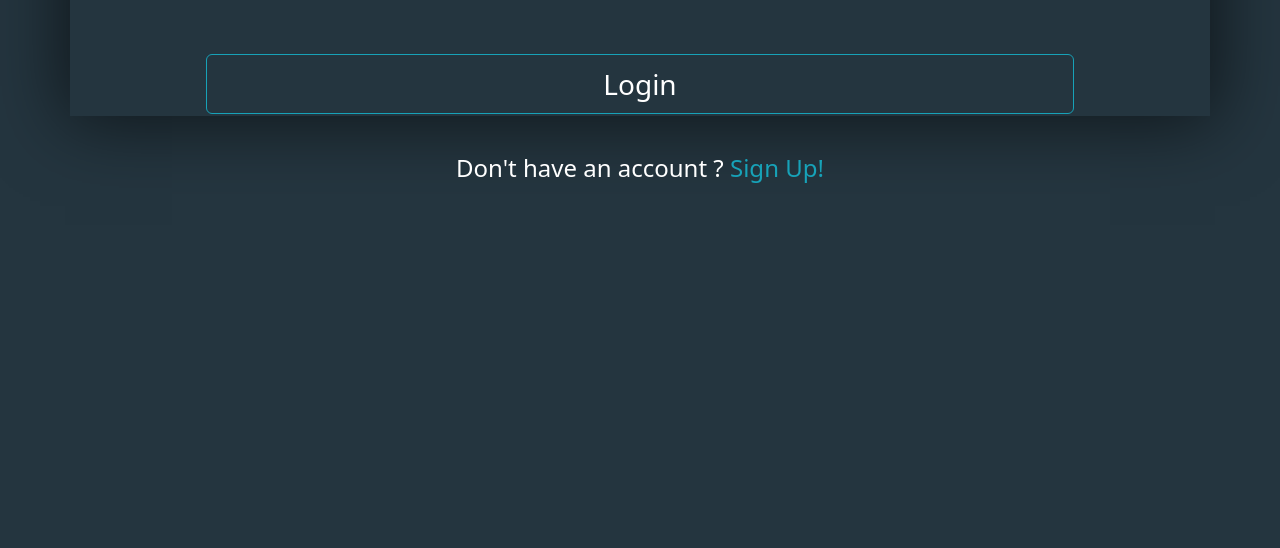
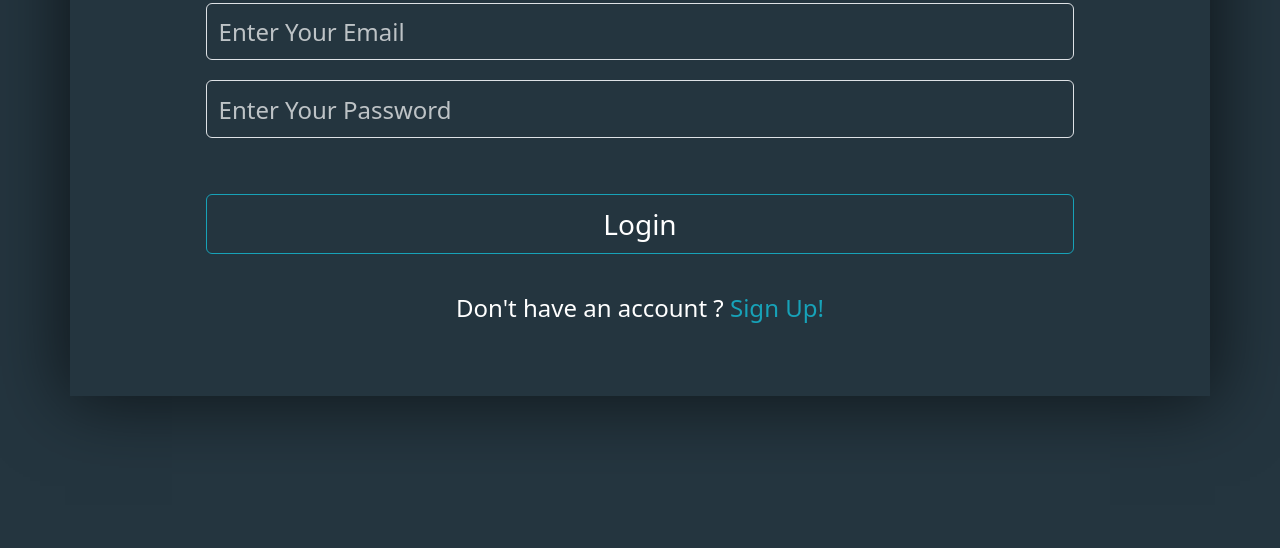
Before and after one commit to Sspark61/Route-Sign-in-up-form, a plain HTML site: page index.html in a window 1280 px wide. Shown: the part 252-800 px from the top of the page. Drawn offline with nearby package versions, Linux system fonts and the light colour scheme.

Commit message:
fixed some styling bugs

```diff
--- a/index.html
+++ b/index.html
@@ -28,7 +28,7 @@
       </div>
     </div>
     <div
-      class="form container d-flex justify-content-center align-items-center mt-5"
+      class="form container d-flex justify-content-center align-items-center mt-5 h-75"
     >
       <div
         class="inner-container container d-flex flex-column justify-content-center align-items-center pt-5"
```
